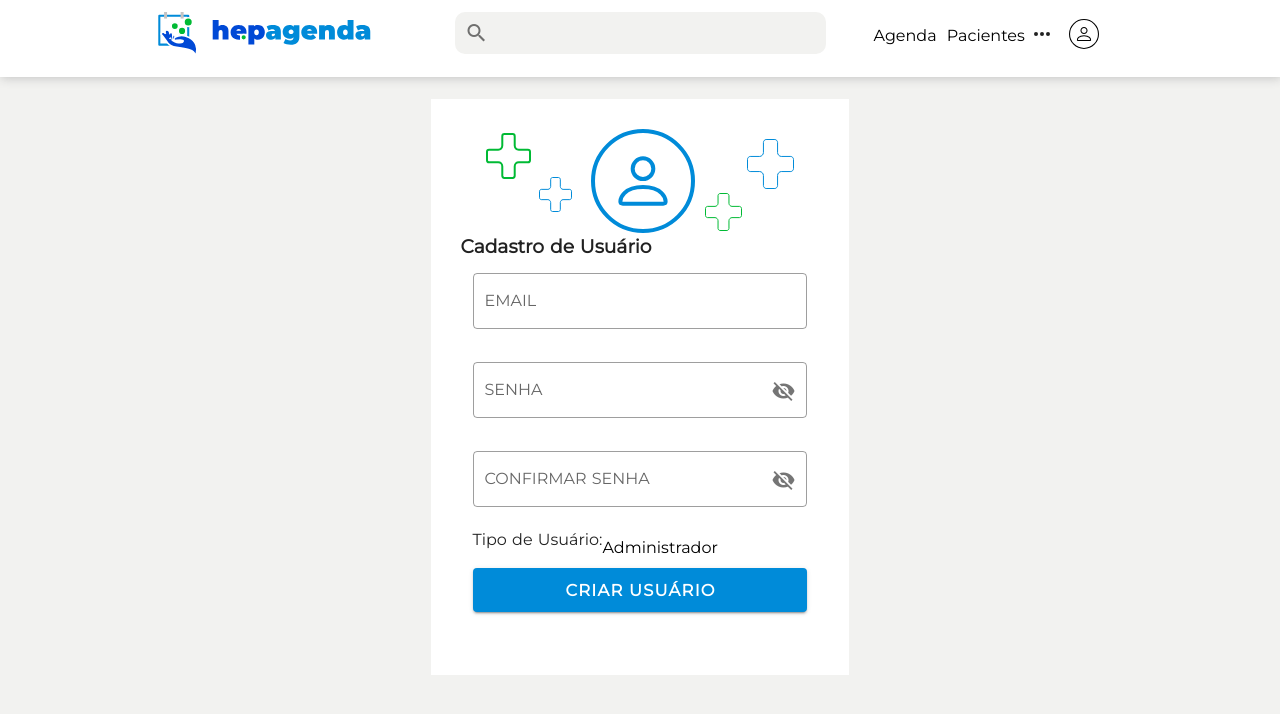
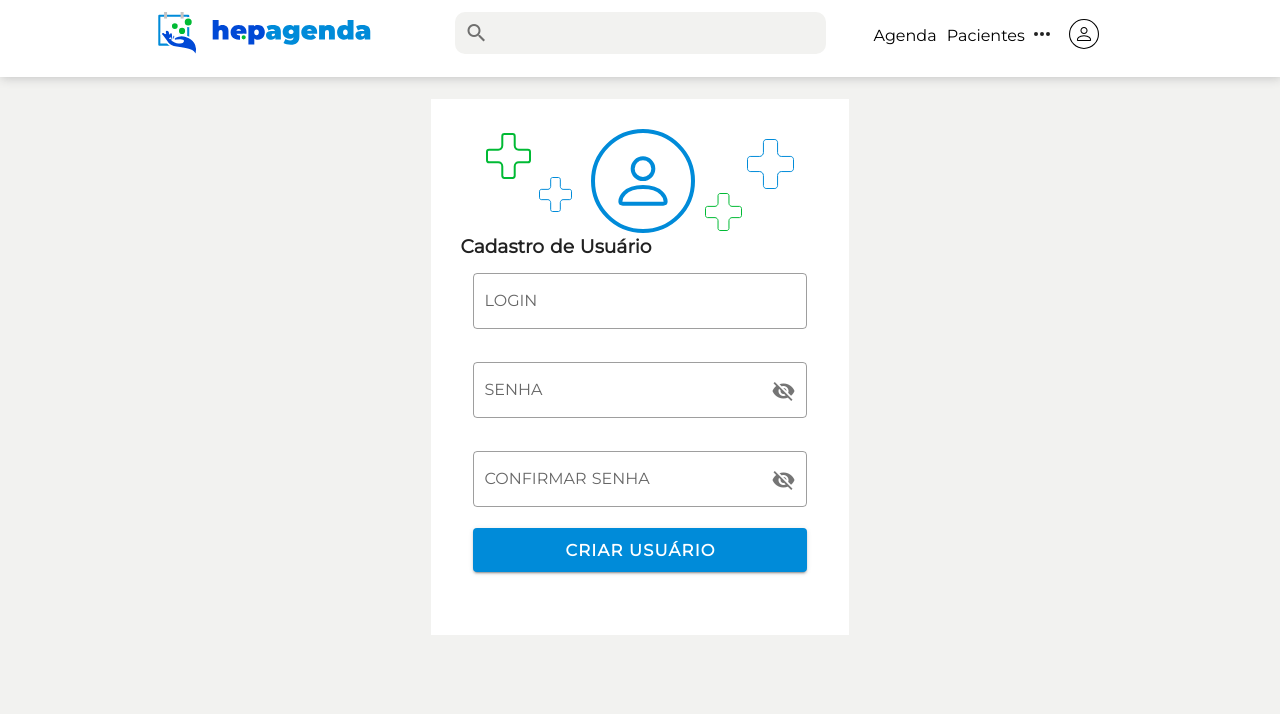
Before and after one commit to ICEI-PUC-Minas-PPLES-TI/PLF-ES-2021-2-EXT-HepAgenda, a Nuxt app: page /users/criar in a window 1280 px wide. Shown: the top 714 px of the page. Built offline with nearby package versions, Linux system fonts and the light colour scheme.

Commit message:
confirmar

```diff
--- a/pages/users/criar.vue
+++ b/pages/users/criar.vue
@@ -56,8 +56,8 @@
             <v-col cols="12" sm="12">
               <v-text-field
                 hide-details="auto"
-                v-model="formData.email"
-                label="EMAIL"
+                v-model="formData.login"
+                label="LOGIN"
                 outlined
                 :rules="[rules.required]"
               ></v-text-field>
@@ -93,17 +93,6 @@
               ></v-text-field>
             </v-col>
           </v-row>
-          <!--FIM CONFIRMAR SENHA-->
-
-          <v-flex xs12 sm12 d-flex>
-            <p>Tipo de Usuário:</p>
-            <select v-model="formData.tipo" outlined>
-              <option value="Administrador">Administrador</option>
-              <option value="Medico">Médico</option>
-              <option value="Visualizador">Visualizador</option>
-            </select>
-          </v-flex>
-
           <!--BOTAO-->
           <v-row class="mb-6" no-gutters>
             <v-btn color="#008BD9" large block @click="criarUsuario">
@@ -126,10 +115,9 @@ export default {
       show1: false,
       show2: false,
       formData: {
-        email: null,
+        login: null,
         senha: null,
-        confirmar_senha: null,
-        tipo: "Administrador"
+        confirmar_senha: null
       },
       rules: {
         required: value => !!value || "Obrigatório.",
@@ -149,39 +137,12 @@ export default {
       }
     };
   },
-  /*FIM SENHA*/
   methods: {
-    /**teste*/
-    /*  enviarDados() {
-      this.$axios
-        .post("/usuario", this.formData)
-        .then(res => {
-          this.limparDados();
-          this.$emit("input", false); // Fecha modal
-          alert("Usuario Cadastrado");
-        })
-        .catch(err => {
-          alert(JSON.stringify(err.response.data));
-          console.log(err.response.data);
-        });
-    },*/
-    /*fim teste*/
     criarUsuario() {
       console.log("Botao Criar apertado");
-      this.$axios
-        .post("/usuario", this.formData)
-        .then(res => {
-          this.limparDados();
-          this.$emit("input", false); // Fecha modal
-          alert("Usuario Cadastrado");
-        })
-        .catch(err => {
-          alert(JSON.stringify(err.response.data));
-          console.log(err.response.data);
-        });
     }
   }
-};
+}; /*FIM SENHA*/
 </script>
 
 <style>
```
